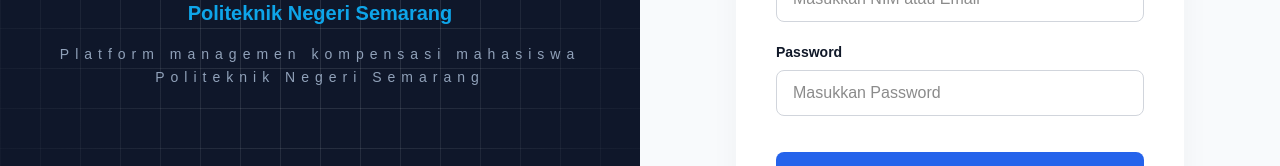
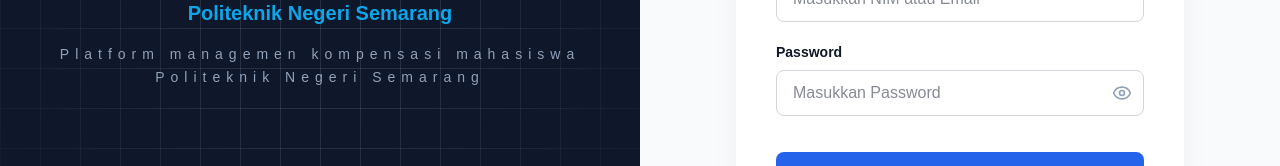
Before and after one commit to Akbarrama447/nextJS_kompensasi_bebas_masalah, a Next.js app: page /login in a window 1280 px wide. Shown: the part 372-538 px from the top of the page. Built offline with nearby package versions, Linux system fonts and the light colour scheme.

Commit message:
memperbaiki text field halaman login

```diff
--- a/src/app/login/page.tsx
+++ b/src/app/login/page.tsx
@@ -2,6 +2,7 @@
 
 import { useState } from 'react'
 import { useRouter } from 'next/navigation'
+import { Eye, EyeOff } from 'lucide-react'
 
 export default function LoginPage() {
   const router = useRouter()
@@ -9,6 +10,7 @@
   const [password, setPassword] = useState('')
   const [error, setError] = useState('')
   const [loading, setLoading] = useState(false)
+  const [showPassword, setShowPassword] = useState(false)
 
   const handleLogin = async (e: React.FormEvent) => {
     e.preventDefault()
@@ -105,7 +107,7 @@
                 type="text"
                 value={identifier}
                 onChange={(e) => setIdentifier(e.target.value)}
-                className="w-full px-4 py-2.5 border border-gray-300 rounded-lg focus:ring-2 focus:ring-blue-500 focus:border-blue-500 outline-none transition-all"
+                className="w-full px-4 py-2.5 border border-gray-300 rounded-lg focus:ring-2 focus:ring-blue-500 focus:border-blue-500 outline-none transition-all text-gray-900"
                 placeholder="Masukkan NIM atau Email"
                 required
                 suppressHydrationWarning
@@ -116,15 +118,25 @@
               <label className="block text-sm font-semibold text-gray-900 mb-2">
                 Password
               </label>
+              <div className="relative">
                 <input
-                type="password"
+                  type={showPassword ? 'text' : 'password'}
                   value={password}
                   onChange={(e) => setPassword(e.target.value)}
-                className="w-full px-4 py-2.5 border border-gray-300 rounded-lg focus:ring-2 focus:ring-blue-500 focus:border-blue-500 outline-none transition-all"
+                  className="w-full px-4 py-2.5 pr-12 border border-gray-300 rounded-lg focus:ring-2 focus:ring-blue-500 focus:border-blue-500 outline-none transition-all text-gray-900"
                   placeholder="Masukkan Password"
                   required
                   suppressHydrationWarning
                 />
+                <button
+                  type="button"
+                  onClick={() => setShowPassword(!showPassword)}
+                  className="absolute right-3 top-1/2 -translate-y-1/2 text-slate-400 hover:text-slate-600 transition-colors"
+                  tabIndex={-1}
+                >
+                  {showPassword ? <EyeOff size={20} /> : <Eye size={20} />}
+                </button>
+              </div>
             </div>
 
             <button
```
Lines whose indentation alone changed are shown as unchanged.
